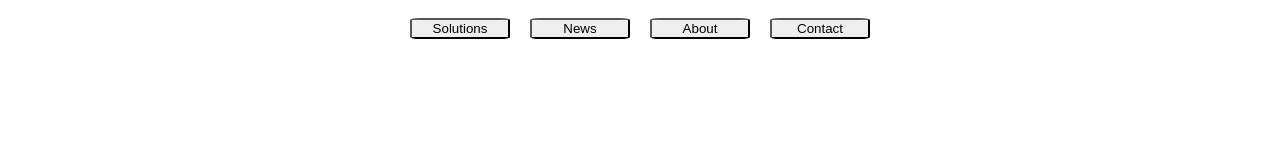
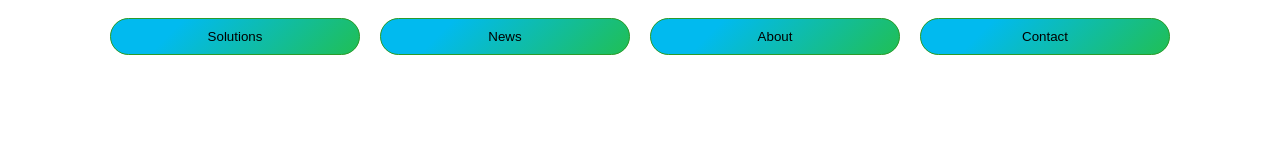
Before and after one commit to nihat417/Menu, a plain HTML site: page index.htm in a window 1280 px wide. Drawn offline with nearby package versions, Linux system fonts and the light colour scheme.

Commit message:
Last Optimization

```diff
--- a/index.htm
+++ b/index.htm
@@ -21,37 +21,7 @@
     <script src="https://code.jquery.com/jquery-3.7.0.min.js"
         integrity="sha256-2Pmvv0kuTBOenSvLm6bvfBSSHrUJ+3A7x6P5Ebd07/g=" crossorigin="anonymous"></script>
 
-    <script>
-
-        $(() => {
-            function checkScreenSize() {
-                let windowWidth = $(window).width();
-                let menu = $(".hamburger");
-                let menuItems = $(".btn1");
-                let flag = true;
-
-                if (windowWidth < 768) {
-                    $(menu).show();
-                    $(menu).off("click").on("click", function () {
-                        $(menuItems).toggle(300, function () {
-                            $(menu).text(flag ? "☰" :  "X" )
-                            flag = !flag;
-                        })
-                    })
-                }
-                else {
-                    $(menuItems).show();
-                    $(menu).hide();
-                }
-            }
-            checkScreenSize();
-
-            $(window).resize(function () {
-                checkScreenSize();
-            });
-        })
-
-    </script>
+    <script src="main.js"></script>
 </body>
 
 </html>
--- /dev/null
+++ b/main.js
@@ -0,0 +1,27 @@
+$(() => {
+    function checkScreenSize() {
+        let windowWidth = $(window).width();
+        let menu = $(".hamburger");
+        let menuItems = $(".btn1");
+        let flag = true;
+
+        if (windowWidth < 768) {
+            $(menu).show();
+            $(menu).off("click").on("click", function () {
+                $(menuItems).toggle(300, function () {
+                    $(menu).text(flag ? "☰" :  "X" )
+                    flag = !flag;
+                })
+            })
+        }
+        else {
+            $(menuItems).show();
+            $(menu).hide();
+        }
+    }
+    checkScreenSize();
+
+    $(window).resize(function () {
+        checkScreenSize();
+    });
+})
--- a/style.css
+++ b/style.css
@@ -6,12 +6,20 @@ header{
 }
 
 .btn1{
-    width: 100px;
-    border-radius: 10%;
+    width: 80%;
+    border-radius: 25px;
+    padding: 10px 15px;
+    font-size: 1,2rem;
     margin: 10px;
+    border: 1px solid #2b9b2b;
+    color: black;
+    background-color: #20bf55;
+    background-image: linear-gradient(315deg, #20bf55 0%, #01baef 74%);
+
 }
 
 @media only screen and (min-width: 768px)
 {
+    .btn1 {width: 250px;}
     header { flex-direction: row;}
 }
```
